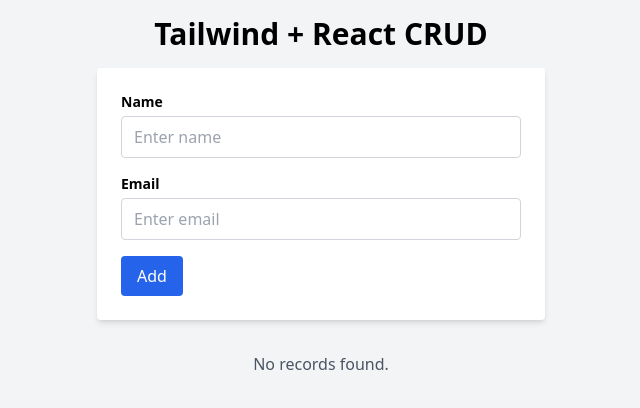
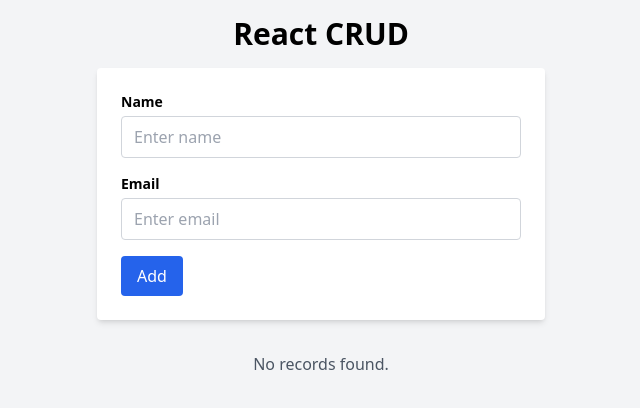
Before and after one commit to dhrumilsojitra/All-React-Program, a React (Vite) app: page / in a window 1280 px wide. Shown: the top 408 px of the page, without its empty margins (319-959 px from the left). Built offline with nearby package versions, Linux system fonts and the light colour scheme.

Commit message:
heading fixed

```diff
--- a/src/component/LocalForm.jsx
+++ b/src/component/LocalForm.jsx
@@ -49,7 +49,7 @@
 
   return (
     <div className="min-h-screen bg-gray-100 flex flex-col items-center p-4">
-      <h1 className="text-3xl font-bold mb-4">Tailwind + React CRUD</h1>
+      <h1 className="text-3xl font-bold mb-4">React CRUD</h1>
 
       <form
         onSubmit={handleSubmit}
```
